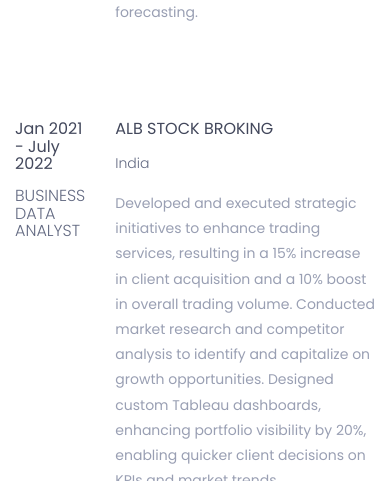
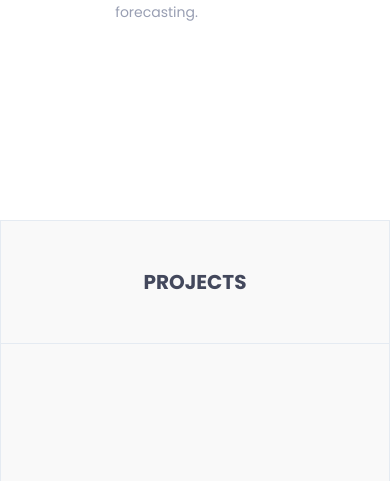
Before and after one commit to preettdesaii/preetdesai, a plain HTML site: page index.html in a window 390 px wide. Shown: the part 9020-9501 px from the top of the page. Drawn offline with nearby package versions, Linux system fonts and the light colour scheme.

Commit message:
Update index.html

```diff
--- a/index.html
+++ b/index.html
@@ -589,38 +589,6 @@
 										</div>
 									</div><!--/.single-timeline-box-->
 								</li>
-
-
-								<li>
-									<div class="single-timeline-box fix">
-										<div class="row">
-											<div class="col-md-offset-1 col-md-5 experience-time-responsive">
-												<div class="experience-time">
-													<h2>
-														<span><i class="fa fa-circle" aria-hidden="true"></i></span>
-														Jan 2021 - July 2022
-													</h2>
-													<h3>Business Data Analyst</h3>
-												</div><!--/.experience-time-->
-											</div><!--/.col-->
-											<div class="col-md-5">
-												<div class="timeline">
-													<div class="timeline-content text-right">
-														<h4 class="title">
-															ALB Stock Broking
-														</h4>
-														<h5>India</h5>
-														<p class="description">
-															Developed and executed strategic initiatives to enhance trading services, resulting in a 15% increase in client acquisition and a 10% boost in overall trading volume. Conducted market research and competitor analysis to identify and capitalize on growth opportunities.
-															Designed custom Tableau dashboards, enhancing portfolio visibility by 20%, enabling quicker client decisions on KPIs and market trends.
-															Collaborated cross-functionally using JIRA and Confluence to streamline internal processes, resulting in a 30% reduction in service response time for client queries and optimized client investment outcomes, by employing Python for data processing and forecasting.
-														</p>
-													</div><!--/.timeline-content-->
-												</div><!--/.timeline-->
-											</div><!--/.col-->
-										</div>
-									</div><!--/.single-timeline-box-->
-								</li>
 							</ul>
 						</div><!--.main-timeline-->
 					</div><!--.experience-content-->
```
